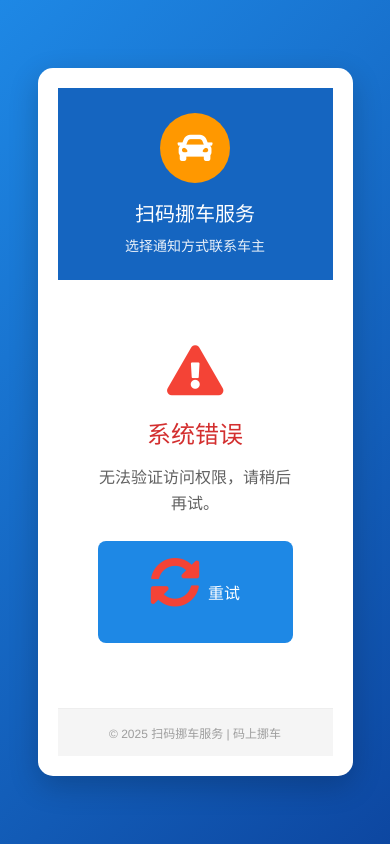
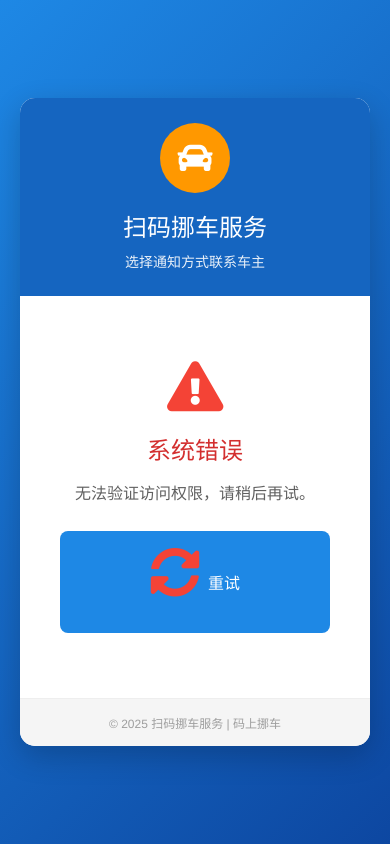
Before and after one commit to flveboy/move-car-notification, a website: page public/index.html in a window 390 px wide. Drawn offline with Linux system fonts and the light colour scheme; no server answers.

Commit message:
Update index.html

```diff
--- a/public/index.html
+++ b/public/index.html
@@ -325,25 +325,6 @@
                 width: 100%;
             }
         }
-
-
-        /* 响应式调整 */
-        @media (max-width: 768px) {
-            .container {
-                padding: 20px;
-                max-width: 90%;
-            }
-
-            h1 {
-                font-size: 20px;
-            }
-
-            .reverify-btn {
-                margin: 20px auto;
-            }
-        }
-
-
     </style>
     <link rel="stylesheet" href="https://cdnjs.cloudflare.com/ajax/libs/font-awesome/5.15.4/css/all.min.css">
 </head>
```
